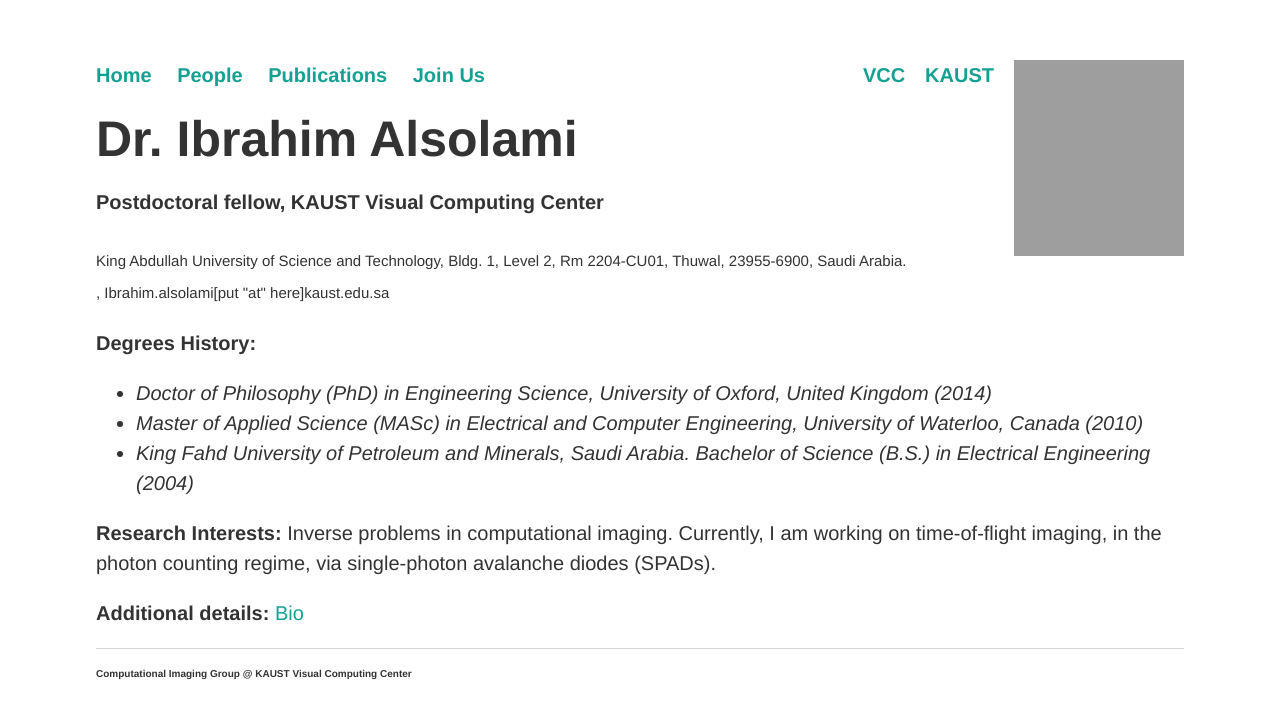
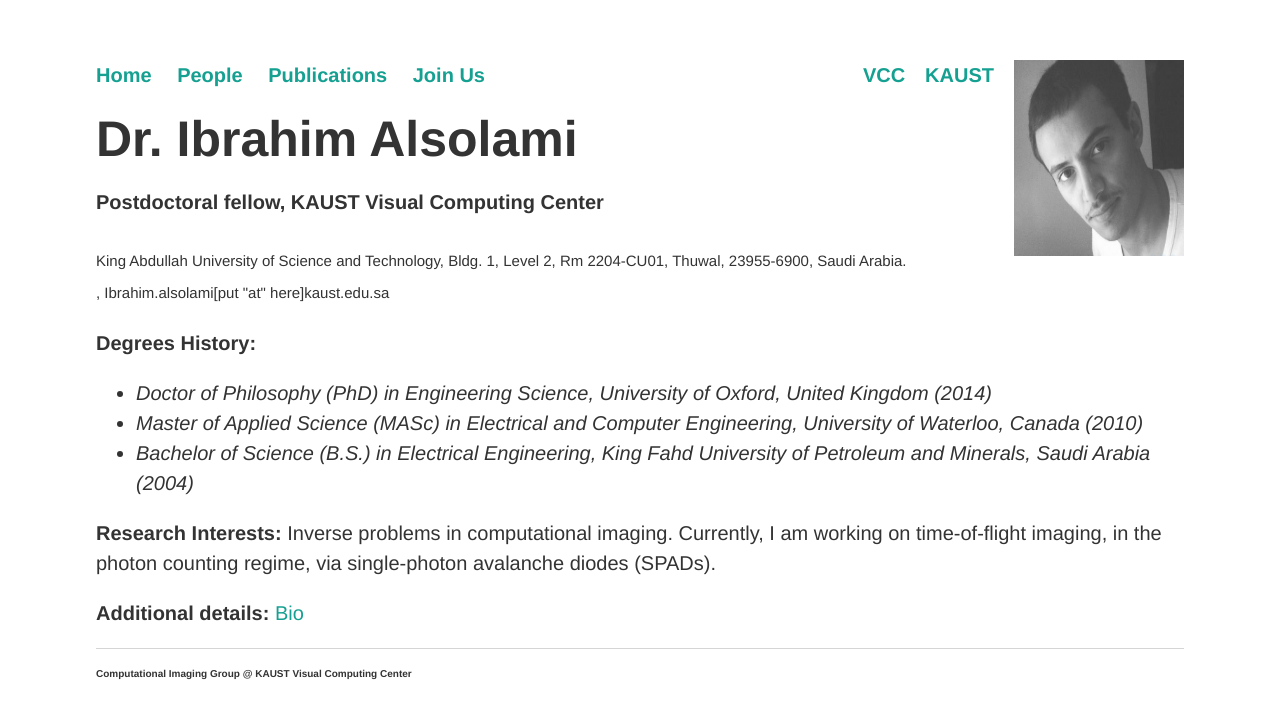
Before and after one commit to vccimaging/vccimaging.github.io, a Jekyll site: the page built from People/ialsolami/index.html, in a window 1280 px wide. Shown: the top 719 px of the page. Built offline with Jekyll 4.4.1, drawn with Linux system fonts in a browser that asks for light colours; grey boxes are pictures that could not be loaded.

Commit message:
Update index.html

```diff
--- a/People/ialsolami/index.html
+++ b/People/ialsolami/index.html
@@ -1,7 +1,7 @@
 ---
 layout: default
 title: Ibrahim Alsolami -- Home Page
-image: Ibrahim.jpg
+image: ialsolami.jpg
 width: 170
 height: 196
 ---
@@ -14,8 +14,7 @@
 <ul>
 <li> Doctor of Philosophy (PhD) in Engineering Science, University of Oxford, United Kingdom (2014)</li>
 <li>Master of Applied Science (MASc) in Electrical and Computer Engineering, University of Waterloo, Canada (2010)</li>
-<li>King Fahd University of Petroleum and Minerals, Saudi Arabia.
-Bachelor of Science (B.S.) in Electrical Engineering (2004)</li>
+<li>Bachelor of Science (B.S.) in Electrical Engineering, King Fahd University of Petroleum and Minerals, Saudi Arabia (2004)</li>
 </ul>
 </em><p>
 
```
